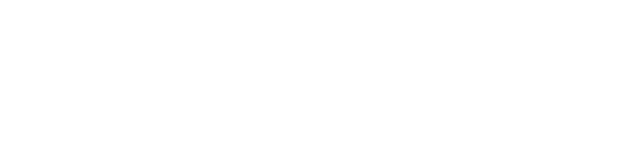
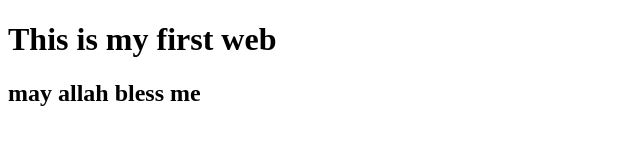
Before and after one commit to nahidulislamsamim/my-second-repo, a plain HTML site: page index.html in a window 1280 px wide. Shown: the whole page, without its empty margins (0-640 px from the left). Drawn offline with Linux system fonts and the light colour scheme.

Commit message:
heading change

```diff
--- a/index.html
+++ b/index.html
@@ -7,6 +7,8 @@
     <title>my second git repo</title>
 </head>
 <body>
+    <h1>This is my first web</h1>
+    <h2>may allah bless me</h2>
 
 </body>
 </html>
```
